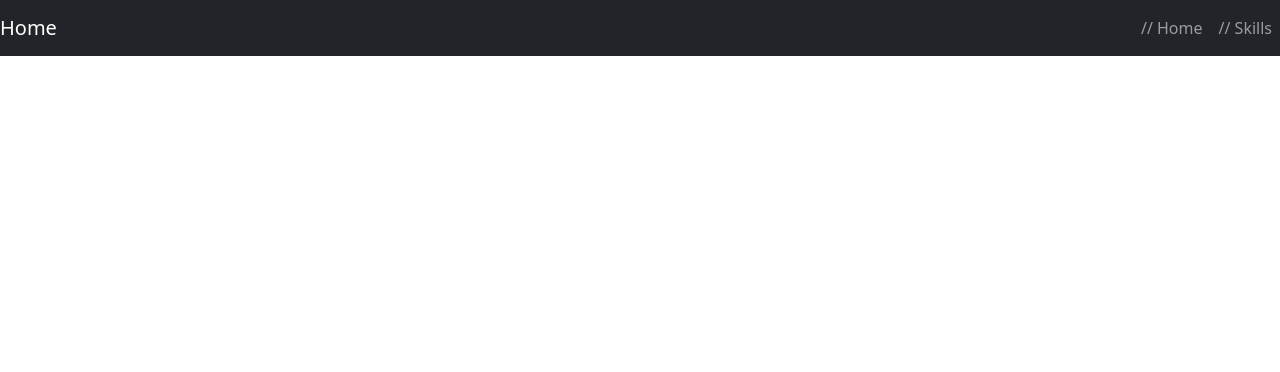
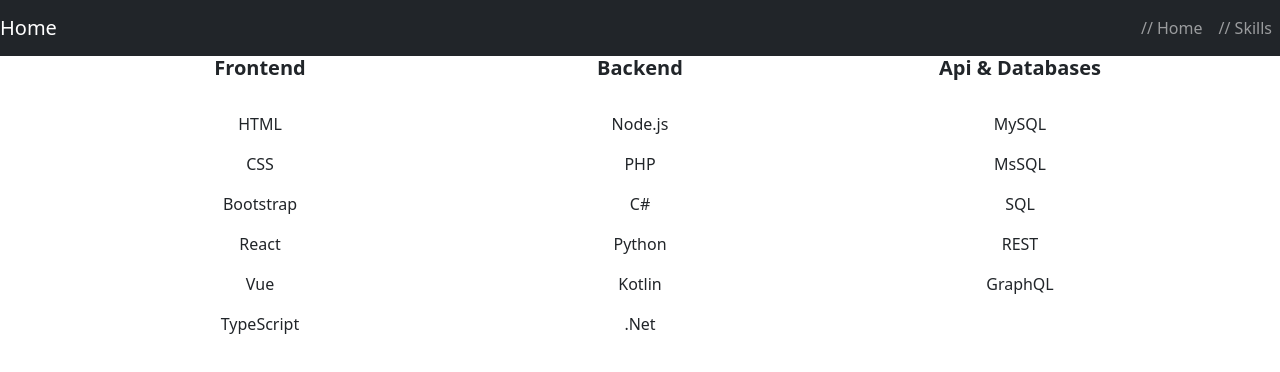
Before and after one commit to Rex77pro/Kronborg, a React (Create React App) app: page /Skills in a window 1280 px wide. Shown: the top 372 px of the page. Built offline with nearby package versions, Linux system fonts and the light colour scheme.

Commit message:
style(page): Fill skillPage with relevant information

```diff
--- a/src/Pages/SkillsPage.js
+++ b/src/Pages/SkillsPage.js
@@ -3,7 +3,39 @@
 const SkillPage = () => {
     return (
         <div>
-
+            <div className='container pt-7' style={{ textAlign: 'center'}}>
+                <div class="row" >
+                    <div class='col'>
+                        <h5 className='fw-bold'>Frontend</h5>
+                        <br></br>
+                        <p>HTML</p>
+                        <p>CSS</p>
+                        <p>Bootstrap</p>
+                        <p>React</p>
+                        <p>Vue</p>
+                        <p>TypeScript</p>
+                    </div>
+                    <div class='col'>
+                    <h5 className='fw-bold'>Backend</h5>
+                        <br></br>
+                        <p>Node.js</p>
+                        <p>PHP</p>
+                        <p>C#</p>
+                        <p>Python</p>
+                        <p>Kotlin</p>
+                        <p>.Net</p>
+                    </div>
+                    <div class='col'>
+                    <h5 className='fw-bold'>Api & Databases</h5>
+                        <br></br>
+                        <p>MySQL</p>
+                        <p>MsSQL</p>
+                        <p>SQL</p>
+                        <p>REST</p>
+                        <p>GraphQL</p>
+                    </div>
+                </div>
+            </div>
         </div>
     );
 };
```
